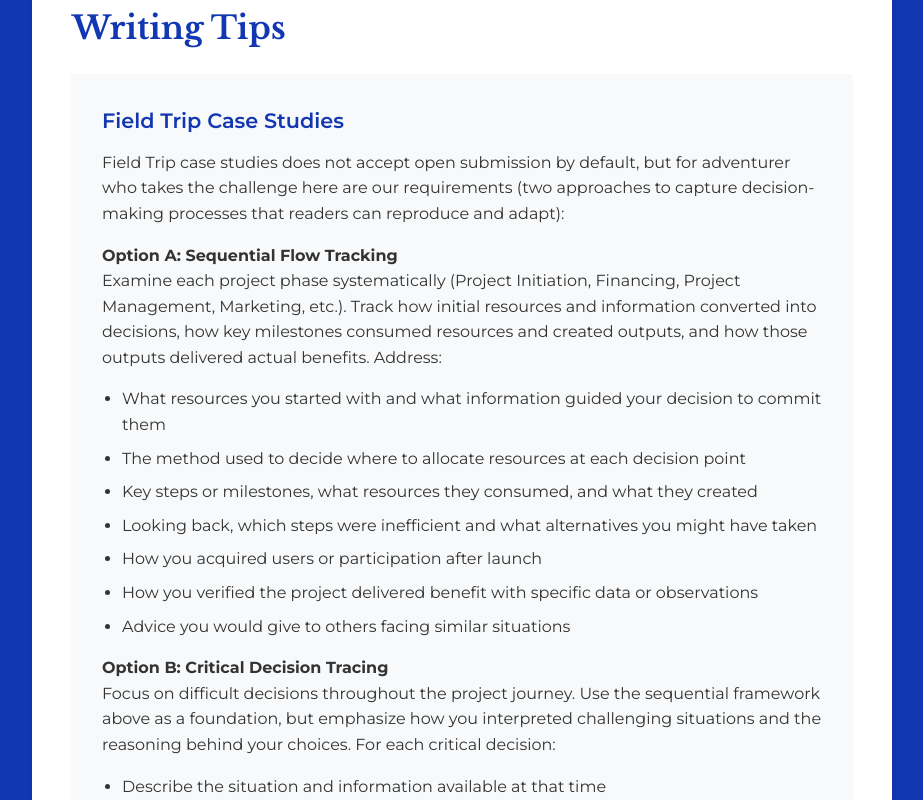
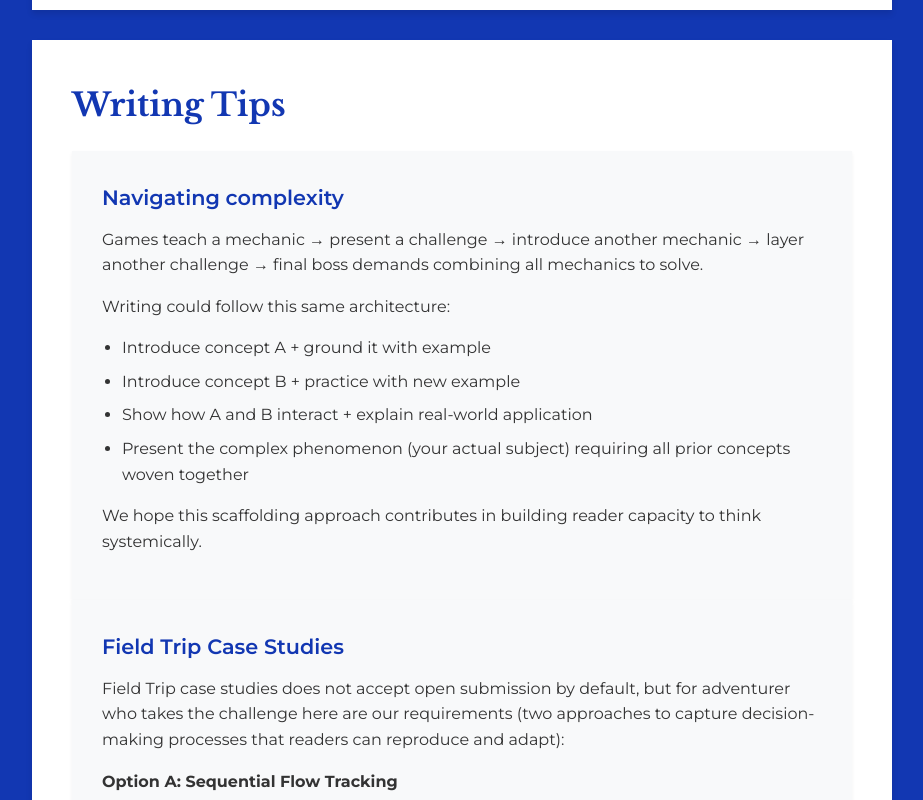
Before and after one commit to saintgull/blueprint, a plain HTML site: page for-writers.html in a window 1280 px wide. Shown: the part 1890-2690 px from the top of the page, without its empty margins (178-1101 px from the left). Drawn offline with nearby package versions, Linux system fonts and the light colour scheme.

Commit message:
more writing instruction

```diff
--- a/for-writers.html
+++ b/for-writers.html
@@ -255,7 +255,7 @@
             <div class="submission-grid">
                 <div class="submission-card">
                     <h3>Field Trip</h3>
-                    <p>Deep-dive case studies tracking projects from initial assumptions through to current outcomes. Core data for our database.</p>
+                    <p>Imagine a reader wanting to reproduce the case, what knowledge, skills, environment condition, resources and procedures are required? Deep-dive case studies tracking projects from initial assumptions through to current outcomes. Core data for our database.</p>
                     <span class="submission-status status-closed">By invitation only</span>
                 </div>
 
@@ -293,6 +293,20 @@
 
         <div class="content-box">
             <h2>Writing Tips</h2>
+
+            <div class="submission-card">
+                <h3>Navigating complexity</h3>
+                <p>Games teach a mechanic → present a challenge → introduce another mechanic → layer another challenge → final boss demands combining all mechanics to solve.</p>
+                <p>Writing could follow this same architecture:
+                    <ul>
+                        <li>Introduce concept A + ground it with example</li>
+                        <li>Introduce concept B + practice with new example  </li>
+                        <li>Show how A and B interact + explain real-world application</li>
+                        <li>Present the complex phenomenon (your actual subject) requiring all prior concepts woven together</li>
+                    </ul>
+                </p>
+                <p>We hope this scaffolding approach contributes in <bold>building reader capacity</bold> to think systemically.</p>
+            </div>
 
             <div class="submission-card">
                 <h3>Field Trip Case Studies</h3>
```
